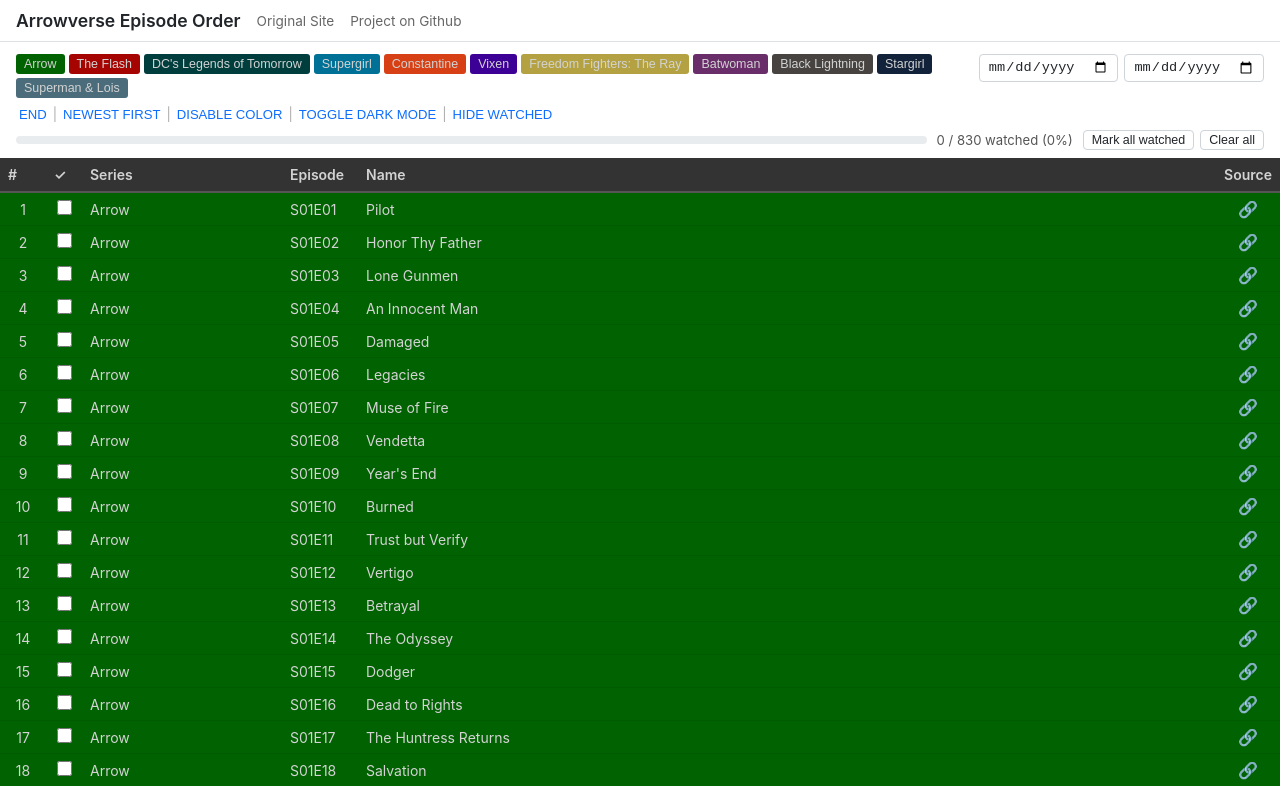
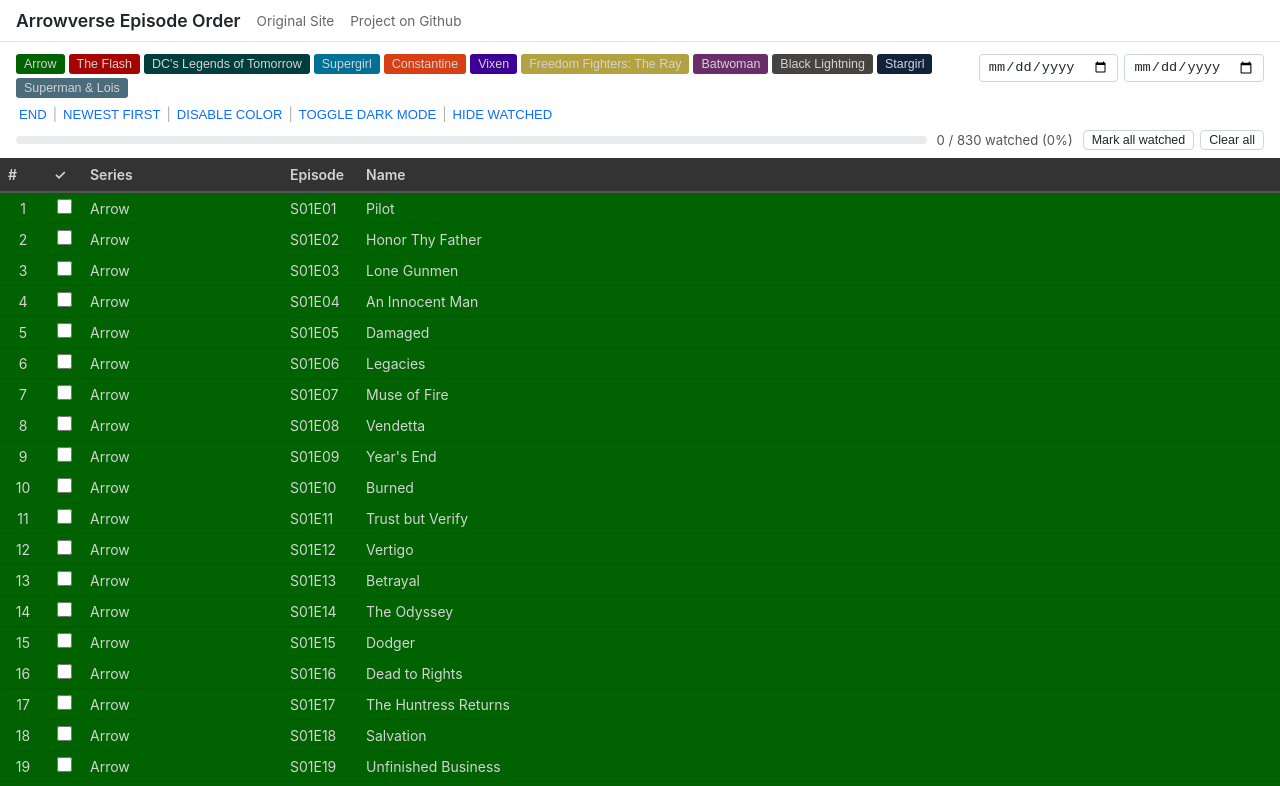
Before and after one commit to ayurisich/arrowverse-watchlist, a React (Vite) app: page / in a window 1280 px wide. Shown: the top 786 px of the page. Built offline with nearby package versions, Linux system fonts and the light colour scheme.

Commit message:
remove Source link column from episode table

```diff
--- a/src/App.css
+++ b/src/App.css
@@ -313,12 +313,6 @@
 .col-series { width: 200px; }
 .col-ep { width: 76px; white-space: nowrap; }
 .col-name { }
-.col-source { width: 56px; text-align: center; }
-
-.col-source a {
-  text-decoration: none;
-  font-size: 1rem;
-}
 
 /* Checkbox */
 .ep-table input[type="checkbox"] {
@@ -327,8 +321,3 @@
   height: 15px;
   accent-color: #198754;
 }
-
-/* Dark mode table links */
-.dark-mode #episode-list td a {
-  color: #d3d3d3;
-}
--- a/src/App.jsx
+++ b/src/App.jsx
@@ -189,7 +189,6 @@
               <th className="col-series">Series</th>
               <th className="col-ep">Episode</th>
               <th className="col-name">Name</th>
-              <th className="col-source">Source</th>
             </tr>
           </thead>
           <tbody>
@@ -213,11 +212,6 @@
                   <td className="col-series">{ep.series}</td>
                   <td className="col-ep">{ep.episode}</td>
                   <td className="col-name">{ep.name}</td>
-                  <td className="col-source">
-                    {ep.sourceUrl ? (
-                      <a href={ep.sourceUrl} target="_blank" rel="noreferrer" title="Source">🔗</a>
-                    ) : null}
-                  </td>
                 </tr>
               )
             })}
```
